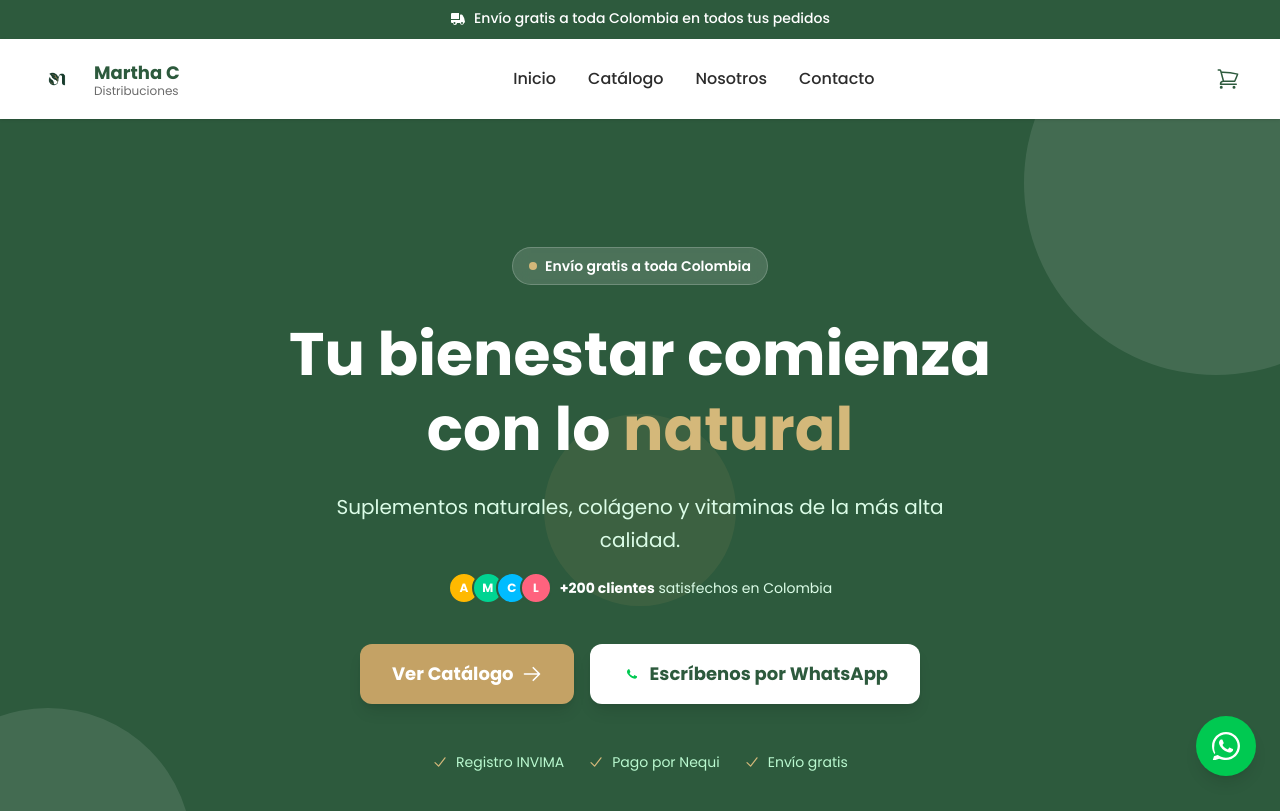
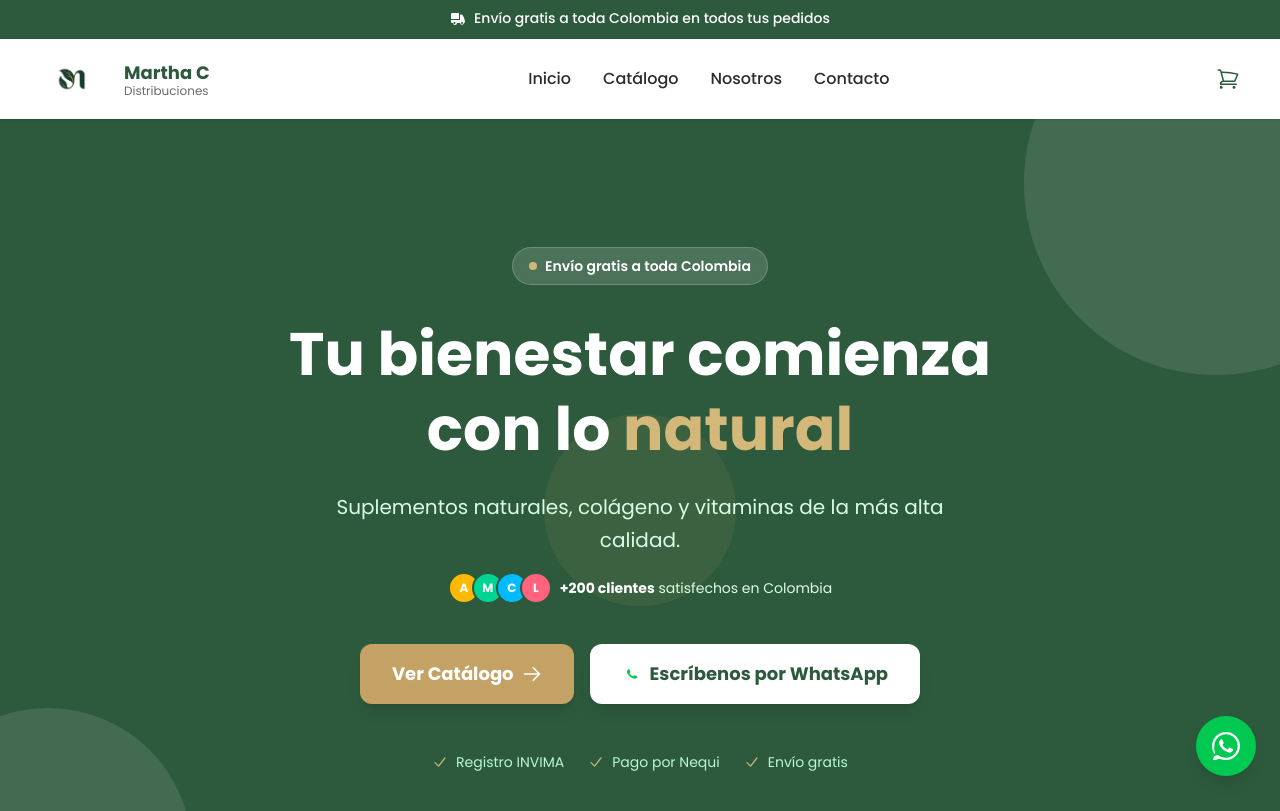
Before and after one commit to jpablo123/martha-c-distribuciones, a Next.js app: page / in a window 1280 px wide. Shown: the top 811 px of the page. Built offline with nearby package versions, Linux system fonts and the light colour scheme.

Commit message:
fix: aumentar tamaño logo en header

```diff
--- a/src/components/Header.tsx
+++ b/src/components/Header.tsx
@@ -25,8 +25,8 @@ export default function Header() {
             <Image
               src="/logo.png"
               alt="Martha C Distribuciones"
-              width={50}
-              height={50}
+              width={80}
+              height={80}
               className="rounded"
               loading="eager"
             />
```
